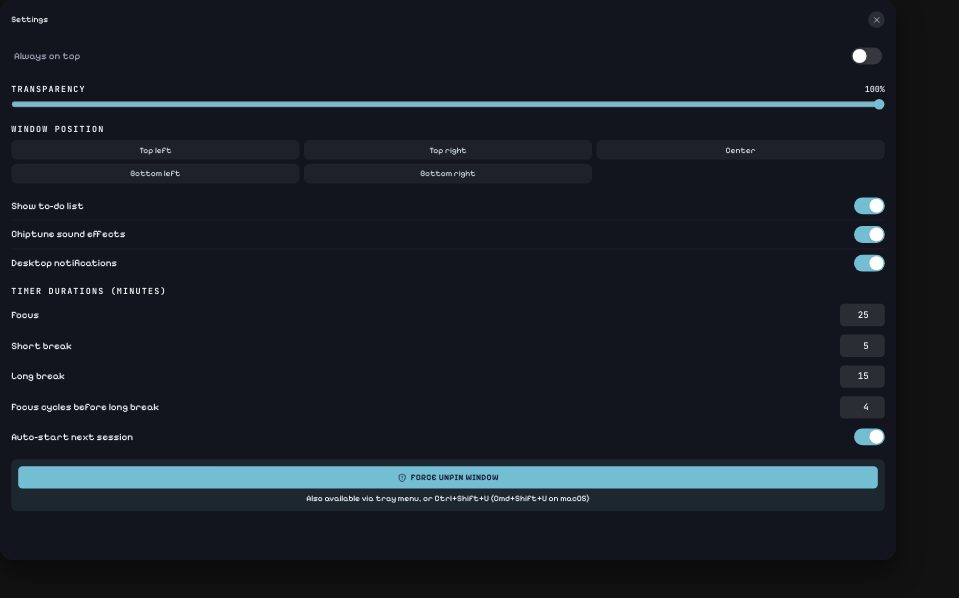
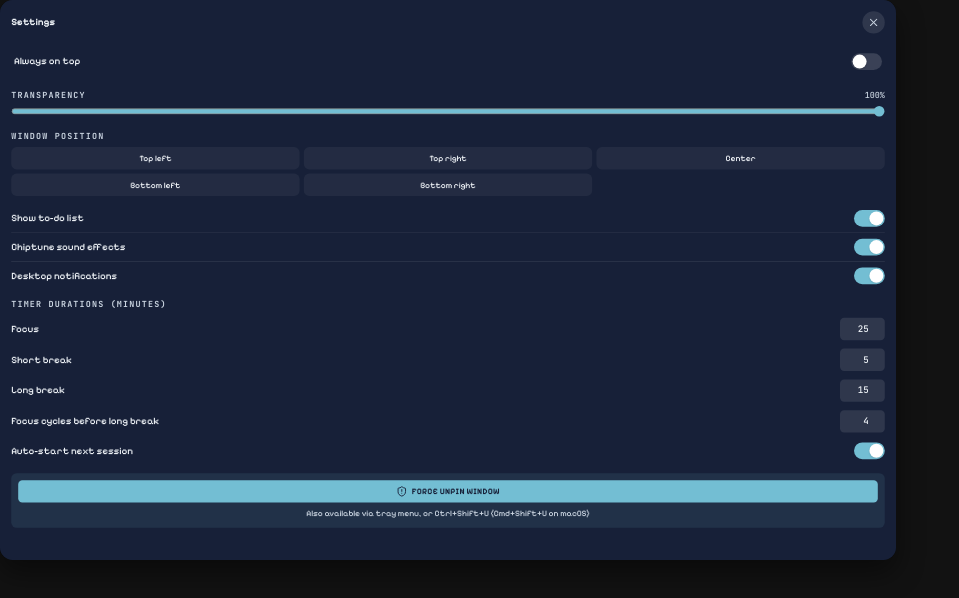
Before and after one commit to AlloEngel/slimy.doro, a React (Vite) app: page / in a window 1280 px wide. Both pictures are taken after a click on the button 830 px from the left and 18 px from the top of the page. Shown: the top 598 px of the page, without its empty margins (0-959 px from the left). Built offline with nearby package versions, Linux system fonts and the light colour scheme; the HTML template or start-up script is replaced by a standard one.

Commit message:
change: padronize background and pin shortcut message on active

```diff
--- a/src/components/SettingsPanel.tsx
+++ b/src/components/SettingsPanel.tsx
@@ -11,25 +11,35 @@ const SNAP_POSITIONS: { id: SnapPosition; label: string }[] = [
     { id: "bottom-right", label: "Bottom right" },
 ];
 
-function Toggle({ checked, onChange, label }: { checked: boolean; onChange: () => void; label: string }) {
+function Toggle({
+                    checked,
+                    onChange,
+                    label,
+                }: {
+    checked: boolean;
+    onChange: () => void;
+    label: string;
+}) {
     return (
-        // Toggle
-        <label className="flex cursor-pointer items-center justify-between py-2 text-sm text-current/90">
+        <label className="flex cursor-pointer items-center justify-between py-2 text-sm text-[var(--text-deep)]">
             <span>{label}</span>
+
             <button
                 type="button"
                 role="switch"
                 aria-checked={checked}
                 onClick={onChange}
-                className={`relative h-6 w-11 rounded-full transition ${
-                    checked ? "bg-[var(--accent)]" : "bg-white/15"
+                className={`relative h-6 w-11 shrink-0 rounded-full transition ${
+                    checked
+                        ? "bg-[var(--accent)]"
+                        : "bg-white/15 hover:bg-white/20"
                 }`}
             >
-        <span
-            className={`absolute top-0.5 h-5 w-5 rounded-full bg-white shadow transition ${
-                checked ? "left-[22px]" : "left-0.5"
-            }`}
-        />
+                <span
+                    className={`absolute top-0.5 h-5 w-5 rounded-full bg-white shadow transition ${
+                        checked ? "left-[22px]" : "left-0.5"
+                    }`}
+                />
             </button>
         </label>
     );
@@ -49,8 +59,9 @@ function NumberField({
     max?: number;
 }) {
     return (
-        <label className="flex items-center justify-between py-1.5 text-sm text-current/90">
+        <label className="flex items-center justify-between py-1.5 text-sm text-[var(--text-deep)]">
             <span>{label}</span>
+
             <input
                 type="number"
                 min={min}
@@ -58,9 +69,12 @@ function NumberField({
                 value={value}
                 onChange={(e) => {
                     const n = Number(e.target.value);
-                    if (!Number.isNaN(n)) onChange(Math.min(max, Math.max(min, n)));
+
+                    if (!Number.isNaN(n)) {
+                        onChange(Math.min(max, Math.max(min, n)));
+                    }
                 }}
-                className="w-16 rounded-md bg-white/10 px-2 py-1.5 text-right font-mono text-[13px] text-current focus:bg-white/15 focus:outline-none"
+                className="w-16 rounded-md bg-white/10 px-2 py-1.5 text-right font-mono text-[13px] text-[var(--text-deep)] focus:bg-white/15 focus:outline-none focus:ring-1 focus:ring-[var(--accent)]"
             />
         </label>
     );
@@ -82,35 +96,49 @@ export function SettingsPanel({ onClose, onForceUnpin }: Props) {
 
     return (
         <div
-            // Fixed, fully opaque dark surface — independent of the user's
+            // Fixed, fully opaque surface — independent of the user's
             // transparency slider, so Settings can never bleed content through.
-            className="absolute inset-0 z-30 flex flex-col gap-3 overflow-y-auto rounded-cozy bg-[#12151d] p-4 text-[var(--text-deep)] shadow-[0_12px_30px_rgba(0,0,0,0.55)]"
+            className="absolute inset-0 z-30 flex flex-col gap-3 overflow-y-auto rounded-cozy bg-[var(--surface)] p-4 text-[var(--text-deep)] shadow-[0_12px_30px_rgba(0,0,0,0.55)]"
             data-no-drag
         >
+            {/* Header */}
             <div className="flex items-center justify-between">
-                <h2 className="font-display text-xs text-[var(--text-deep)]">Settings</h2>
+                <h2 className="font-display text-sm font-bold text-[var(--text-deep)]">
+                    Settings
+                </h2>
+
                 <button
                     type="button"
                     onClick={onClose}
                     aria-label="Close settings"
-                    className="flex h-6 w-6 items-center justify-center rounded-full bg-white/10 text-[var(--text)] hover:bg-white/15"
+                    title="Close settings"
+                    className="flex h-8 w-8 shrink-0 items-center justify-center rounded-full bg-white/10 text-[var(--text)] transition hover:bg-white/15 active:scale-90"
                 >
-                    <X size={13} />
+                    <X size={18} />
                 </button>
             </div>
 
-            {/* Always on Top — first item, per requirement #3 */}
-            <section className="rounded-lg  px-1 py-2 text-xs text-slate-text hover:bg-white/5">
-                <Toggle checked={settings.alwaysOnTop} onChange={toggleAlwaysOnTop} label="Always on top" />
+            {/* Always on Top */}
+            <section className="rounded-lg px-1 py-2 text-sm transition hover:bg-white/5">
+                <Toggle
+                    checked={settings.alwaysOnTop}
+                    onChange={toggleAlwaysOnTop}
+                    label="Always on top"
+                />
             </section>
 
+            {/* Transparency */}
             <section>
-                <div className="mb-1 flex items-center justify-between">
-                    <h3 className="font-mono text-xs font-bold uppercase tracking-[0.14em] text-[var(--text)]/70">
+                <div className="mb-1.5 flex items-center justify-between">
+                    <h3 className="font-mono text-xs font-bold uppercase tracking-[0.14em] text-[var(--text)]">
                         Transparency
                     </h3>
-                    <span className="font-mono text-xs text-[var(--text)]/70">{settings.opacity}%</span>
+
+                    <span className="font-mono text-xs text-[var(--text)]">
+                        {settings.opacity}%
+                    </span>
                 </div>
+
                 <input
                     type="range"
                     min={20}
@@ -123,17 +151,19 @@ export function SettingsPanel({ onClose, onForceUnpin }: Props) {
                 />
             </section>
 
+            {/* Window Position */}
             <section>
-                <h3 className="mb-2 font-mono text-xs font-bold uppercase tracking-[0.14em] text-[var(--text)]/70">
+                <h3 className="mb-2 font-mono text-xs font-bold uppercase tracking-[0.14em] text-[var(--text)]">
                     Window position
                 </h3>
+
                 <div className="grid grid-cols-3 gap-1.5">
                     {SNAP_POSITIONS.map((pos) => (
                         <button
                             key={pos.id}
                             type="button"
                             onClick={() => void snapWindow(pos.id)}
-                            className="rounded-lg bg-white/5 py-1.5 text-xs text-[var(--text)] hover:bg-white/10"
+                            className="rounded-lg bg-white/5 px-1 py-2 text-xs text-[var(--text-deep)] transition hover:bg-white/10 active:scale-[0.98]"
                         >
                             {pos.label}
                         </button>
@@ -141,9 +171,20 @@ export function SettingsPanel({ onClose, onForceUnpin }: Props) {
                 </div>
             </section>
 
-            <section className="divide-y divide-white/5">
-                <Toggle checked={settings.showTodo} onChange={toggleShowTodo} label="Show to-do list" />
-                <Toggle checked={settings.soundEnabled} onChange={toggleSound} label="Chiptune sound effects" />
+            {/* General Toggles */}
+            <section className="divide-y divide-white/10">
+                <Toggle
+                    checked={settings.showTodo}
+                    onChange={toggleShowTodo}
+                    label="Show to-do list"
+                />
+
+                <Toggle
+                    checked={settings.soundEnabled}
+                    onChange={toggleSound}
+                    label="Chiptune sound effects"
+                />
+
                 <Toggle
                     checked={settings.notificationsEnabled}
                     onChange={toggleNotifications}
@@ -151,50 +192,73 @@ export function SettingsPanel({ onClose, onForceUnpin }: Props) {
                 />
             </section>
 
+            {/* Timer Durations */}
             <section>
-                <h3 className="mb-1 font-mono text-xs font-bold uppercase tracking-[0.14em] text-[var(--text)]/70">
+                <h3 className="mb-1.5 font-mono text-xs font-bold uppercase tracking-[0.14em] text-[var(--text)]">
                     Timer durations (minutes)
                 </h3>
+
                 <NumberField
                     label="Focus"
                     value={settings.timer.focusMinutes}
-                    onChange={(n) => updateTimerSettings({ focusMinutes: n })}
+                    onChange={(n) =>
+                        updateTimerSettings({ focusMinutes: n })
+                    }
                 />
+
                 <NumberField
                     label="Short break"
                     value={settings.timer.shortBreakMinutes}
-                    onChange={(n) => updateTimerSettings({ shortBreakMinutes: n })}
+                    onChange={(n) =>
+                        updateTimerSettings({ shortBreakMinutes: n })
+                    }
                 />
+
                 <NumberField
                     label="Long break"
                     value={settings.timer.longBreakMinutes}
-                    onChange={(n) => updateTimerSettings({ longBreakMinutes: n })}
+                    onChange={(n) =>
+                        updateTimerSettings({ longBreakMinutes: n })
+                    }
                 />
+
                 <NumberField
                     label="Focus cycles before long break"
                     value={settings.timer.cyclesBeforeLongBreak}
-                    onChange={(n) => updateTimerSettings({ cyclesBeforeLongBreak: n })}
+                    onChange={(n) =>
+                        updateTimerSettings({
+                            cyclesBeforeLongBreak: n,
+                        })
+                    }
                     min={1}
                     max={12}
                 />
+
                 <Toggle
                     checked={settings.timer.autoStartNext}
-                    onChange={() => updateTimerSettings({ autoStartNext: !settings.timer.autoStartNext })}
+                    onChange={() =>
+                        updateTimerSettings({
+                            autoStartNext: !settings.timer.autoStartNext,
+                        })
+                    }
                     label="Auto-start next session"
                 />
             </section>
 
+            {/* Force Unpin */}
             <section className="rounded-lg bg-[color-mix(in_srgb,var(--accent)_10%,transparent)] p-2.5">
                 <button
                     type="button"
                     onClick={onForceUnpin}
                     className="flex w-full items-center justify-center gap-1.5 rounded-md bg-[var(--accent)] py-2 text-xs font-bold uppercase tracking-wide text-[var(--on-accent)] transition hover:brightness-105 active:scale-[0.98]"
                 >
-                    <ShieldAlert size={13} />
+                    <ShieldAlert size={16} />
                     Force Unpin Window
                 </button>
-                <p className="mt-1.5 text-center text-xs text-[var(--text)]/60">
-                    Also available via tray menu, or Ctrl+Shift+U (Cmd+Shift+U on macOS)
+
+                <p className="mt-1.5 text-center text-xs leading-relaxed text-[var(--text)]">
+                    Also available via tray menu, or Ctrl+Shift+U
+                    (Cmd+Shift+U on macOS)
                 </p>
             </section>
         </div>
--- a/src/components/TitleBarControls.tsx
+++ b/src/components/TitleBarControls.tsx
@@ -26,8 +26,10 @@ function ControlButton({
             aria-label={label}
             title={label}
             data-no-drag
-            className={`flex h-7 w-7 items-center justify-center rounded-full transition active:scale-90 ${
-                active ? "bg-terracotta text-[#0B1420]" : "bg-white/10 text-current hover:bg-white/15"
+            className={`flex h-8 w-8 shrink-0 items-center justify-center rounded-full transition active:scale-90 ${
+                active
+                    ? "bg-[var(--accent)] text-[var(--on-accent)]"
+                    : "bg-white/10 text-current hover:bg-white/15"
             }`}
         >
             {children}
@@ -38,25 +40,33 @@ function ControlButton({
 export function TitleBarControls({ pinned, onTogglePin, onOpenSettings }: Props) {
     return (
         <>
-            <div className="absolute left-3 top-3 z-20" data-no-drag>
+            <div className="absolute left-3 top-3 z-20 flex items-center gap-1.5" data-no-drag>
                 <ControlButton
                     label={pinned ? "Unpin (disable click-through)" : "Pin window (click-through)"}
                     onClick={onTogglePin}
                     active={pinned}
                 >
-                    {pinned ? <PinOff size={14} /> : <Pin size={14} />}
+                    {pinned ? <PinOff size={18} /> : <Pin size={18} />}
                 </ControlButton>
+
+                {pinned && (
+                    <span className="font-mono text-[9px] leading-none text-[var(--text)]">
+                        Unlock: Ctrl+Shift+U
+                    </span>
+                )}
             </div>
 
             <div className="absolute right-3 top-3 z-20 flex items-center gap-1.5" data-no-drag>
                 <ControlButton label="Settings" onClick={onOpenSettings}>
-                    <Settings size={14} />
+                    <Settings size={18} />
                 </ControlButton>
+
                 <ControlButton label="Minimize" onClick={() => void minimizeApp()}>
-                    <Minus size={14} />
+                    <Minus size={18} />
                 </ControlButton>
+
                 <ControlButton label="Close" onClick={() => void closeApp()}>
-                    <X size={14} />
+                    <X size={18} />
                 </ControlButton>
             </div>
         </>
```
